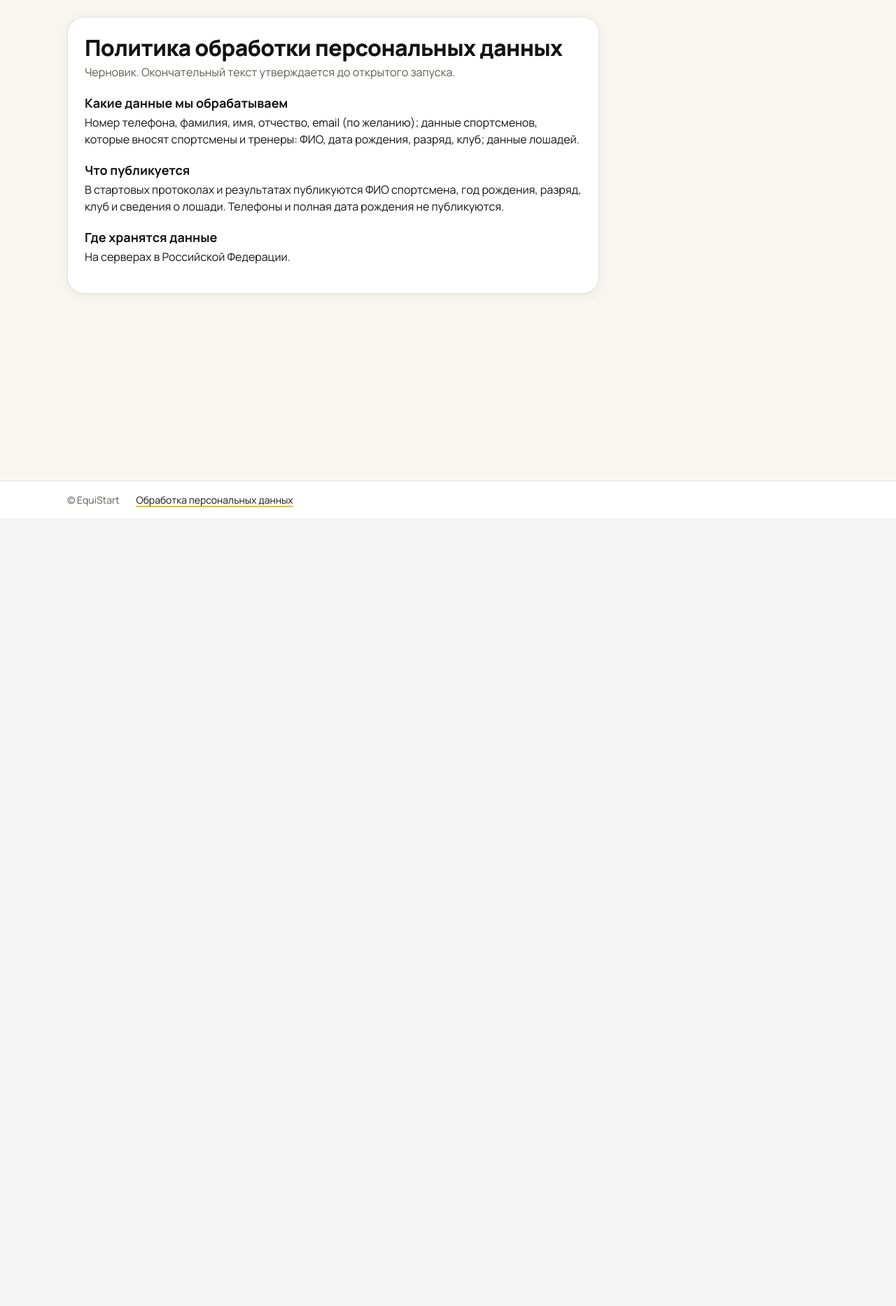
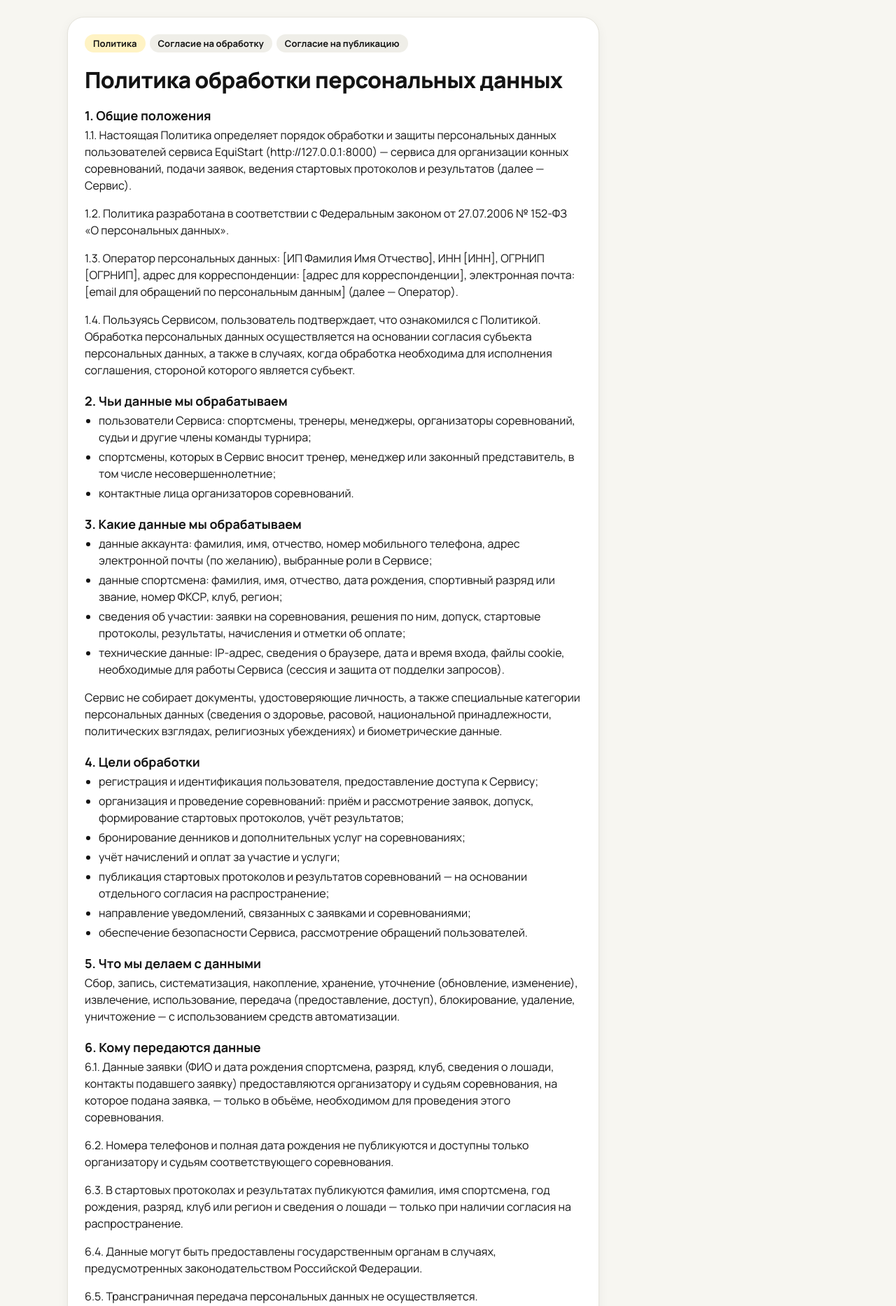
Before and after one commit to RediantDev/equistart, a Django app: page /privacy/ in a window 1280 px wide. Shown: the part 59-1926 px from the top of the page at 70% size. Before the commit the page ends 784 px from the top, so only its background shows below. Run offline with Django 5.2, Linux system fonts and the light colour scheme.

Commit message:
Черновики политики ПДн, согласия на обработку и согласия на публикацию в протоколах
Реквизиты оператора — из настроек (OPERATOR_*). Тексты требуют вычитки юристом.

Co-Authored-By: Claude Opus 5.5 <noreply@anthropic.com>
Claude-Session: https://claude.ai/code/session_01AfdbVfQHXKKnb6s2KHiYbA

```diff
--- a/apps/accounts/forms.py
+++ b/apps/accounts/forms.py
@@ -7,7 +7,7 @@ from . import throttle
 from .models import Category, User
 from .phone import normalize_phone
 
-PD_CONSENT_VERSION = "2026-10-draft"
+PD_CONSENT_VERSION = "2026-10-14"
 
 
 class PhoneField(forms.CharField):
--- a/apps/core/context_processors.py
+++ b/apps/core/context_processors.py
@@ -2,4 +2,4 @@ from django.conf import settings
 
 
 def site(request):
-    return {"SITE_NAME": settings.SITE_NAME}
+    return {"SITE_NAME": settings.SITE_NAME, "OPERATOR": settings.OPERATOR, "LEGAL_DOCS_VERSION": settings.LEGAL_DOCS_VERSION}
--- a/apps/core/urls.py
+++ b/apps/core/urls.py
@@ -7,6 +7,8 @@ app_name = "core"
 urlpatterns = [
     path("", views.calendar, name="calendar"),
     path("privacy/", views.privacy, name="privacy"),
+    path("consent/", views.consent, name="consent"),
+    path("publication-consent/", views.publication_consent, name="publication_consent"),
     path("health/live", views.health_live, name="health_live"),
     path("health/ready", views.health_ready, name="health_ready"),
 ]
--- a/apps/core/views.py
+++ b/apps/core/views.py
@@ -10,7 +10,15 @@ def calendar(request):
 
 
 def privacy(request):
-    return render(request, "core/privacy.html")
+    return render(request, "legal/privacy.html", {"doc": "privacy"})
+
+
+def consent(request):
+    return render(request, "legal/consent.html", {"doc": "consent"})
+
+
+def publication_consent(request):
+    return render(request, "legal/publication_consent.html", {"doc": "publication"})
 
 
 @never_cache
--- a/static/css/app.css
+++ b/static/css/app.css
@@ -59,6 +59,9 @@ a:hover { color: var(--text); text-decoration-color: var(--text); }
 .empty { text-align: center; padding: 40px var(--space-6); }
 .prose { max-width: 760px; }
 .prose p { margin: 0 0 var(--space-4); }
+.prose ul { margin: 0 0 var(--space-4); padding-left: 1.25em; display: flex; flex-direction: column; gap: var(--space-1); }
+.legal .h3 { margin-top: var(--space-6); }
+a.tag { text-decoration: none; }
 .prose .h3 { margin-top: var(--space-5); }
 
 /* Кнопки */
--- a/templates/core/privacy.html
+++ /dev/null
@@ -1,14 +0,0 @@
-{% extends "base.html" %}
-{% block title %}Обработка персональных данных — EquiStart{% endblock %}
-{% block content %}
-<article class="card prose">
-  <h1 class="h1">Политика обработки персональных данных</h1>
-  <p class="muted">Черновик. Окончательный текст утверждается до открытого запуска.</p>
-  <h2 class="h3">Какие данные мы обрабатываем</h2>
-  <p>Номер телефона, фамилия, имя, отчество, email (по желанию); данные спортсменов, которые вносят спортсмены и тренеры: ФИО, дата рождения, разряд, клуб; данные лошадей.</p>
-  <h2 class="h3">Что публикуется</h2>
-  <p>В стартовых протоколах и результатах публикуются ФИО спортсмена, год рождения, разряд, клуб и сведения о лошади. Телефоны и полная дата рождения не публикуются.</p>
-  <h2 class="h3">Где хранятся данные</h2>
-  <p>На серверах в Российской Федерации.</p>
-</article>
-{% endblock %}
--- /dev/null
+++ b/templates/legal/_operator.html
@@ -0,0 +1 @@
+{{ OPERATOR.name }}, ИНН {{ OPERATOR.inn }}, ОГРНИП {{ OPERATOR.ogrnip }}, адрес для корреспонденции: {{ OPERATOR.address }}, электронная почта: {{ OPERATOR.email }}
--- /dev/null
+++ b/templates/legal/base_legal.html
@@ -0,0 +1,12 @@
+{% extends "base.html" %}
+{% block content %}
+<article class="card prose legal">
+  <nav class="chips" aria-label="Документы" style="margin-bottom: var(--space-5);">
+    <a class="tag{% if doc == 'privacy' %} tag--lemon{% endif %}" href="{% url 'core:privacy' %}">Политика</a>
+    <a class="tag{% if doc == 'consent' %} tag--lemon{% endif %}" href="{% url 'core:consent' %}">Согласие на обработку</a>
+    <a class="tag{% if doc == 'publication' %} tag--lemon{% endif %}" href="{% url 'core:publication_consent' %}">Согласие на публикацию</a>
+  </nav>
+  {% block legal %}{% endblock %}
+  <p class="muted" style="margin-top: var(--space-6);">Редакция от {{ LEGAL_DOCS_VERSION }}.</p>
+</article>
+{% endblock %}
--- /dev/null
+++ b/templates/legal/privacy.html
@@ -0,0 +1,66 @@
+{% extends "legal/base_legal.html" %}
+{% block title %}Политика обработки персональных данных — EquiStart{% endblock %}
+{% block legal %}
+<h1 class="h1">Политика обработки персональных данных</h1>
+
+<h2 class="h3">1. Общие положения</h2>
+<p>1.1. Настоящая Политика определяет порядок обработки и защиты персональных данных пользователей сервиса EquiStart ({{ OPERATOR.site }}) — сервиса для организации конных соревнований, подачи заявок, ведения стартовых протоколов и результатов (далее — Сервис).</p>
+<p>1.2. Политика разработана в соответствии с Федеральным законом от 27.07.2006 № 152-ФЗ «О персональных данных».</p>
+<p>1.3. Оператор персональных данных: {% include "legal/_operator.html" %} (далее — Оператор).</p>
+<p>1.4. Пользуясь Сервисом, пользователь подтверждает, что ознакомился с Политикой. Обработка персональных данных осуществляется на основании согласия субъекта персональных данных, а также в случаях, когда обработка необходима для исполнения соглашения, стороной которого является субъект.</p>
+
+<h2 class="h3">2. Чьи данные мы обрабатываем</h2>
+<ul>
+  <li>пользователи Сервиса: спортсмены, тренеры, менеджеры, организаторы соревнований, судьи и другие члены команды турнира;</li>
+  <li>спортсмены, которых в Сервис вносит тренер, менеджер или законный представитель, в том числе несовершеннолетние;</li>
+  <li>контактные лица организаторов соревнований.</li>
+</ul>
+
+<h2 class="h3">3. Какие данные мы обрабатываем</h2>
+<ul>
+  <li>данные аккаунта: фамилия, имя, отчество, номер мобильного телефона, адрес электронной почты (по желанию), выбранные роли в Сервисе;</li>
+  <li>данные спортсмена: фамилия, имя, отчество, дата рождения, спортивный разряд или звание, номер ФКСР, клуб, регион;</li>
+  <li>сведения об участии: заявки на соревнования, решения по ним, допуск, стартовые протоколы, результаты, начисления и отметки об оплате;</li>
+  <li>технические данные: IP-адрес, сведения о браузере, дата и время входа, файлы cookie, необходимые для работы Сервиса (сессия и защита от подделки запросов).</li>
+</ul>
+<p>Сервис не собирает документы, удостоверяющие личность, а также специальные категории персональных данных (сведения о здоровье, расовой, национальной принадлежности, политических взглядах, религиозных убеждениях) и биометрические данные.</p>
+
+<h2 class="h3">4. Цели обработки</h2>
+<ul>
+  <li>регистрация и идентификация пользователя, предоставление доступа к Сервису;</li>
+  <li>организация и проведение соревнований: приём и рассмотрение заявок, допуск, формирование стартовых протоколов, учёт результатов;</li>
+  <li>бронирование денников и дополнительных услуг на соревнованиях;</li>
+  <li>учёт начислений и оплат за участие и услуги;</li>
+  <li>публикация стартовых протоколов и результатов соревнований — на основании отдельного согласия на распространение;</li>
+  <li>направление уведомлений, связанных с заявками и соревнованиями;</li>
+  <li>обеспечение безопасности Сервиса, рассмотрение обращений пользователей.</li>
+</ul>
+
+<h2 class="h3">5. Что мы делаем с данными</h2>
+<p>Сбор, запись, систематизация, накопление, хранение, уточнение (обновление, изменение), извлечение, использование, передача (предоставление, доступ), блокирование, удаление, уничтожение — с использованием средств автоматизации.</p>
+
+<h2 class="h3">6. Кому передаются данные</h2>
+<p>6.1. Данные заявки (ФИО и дата рождения спортсмена, разряд, клуб, сведения о лошади, контакты подавшего заявку) предоставляются организатору и судьям соревнования, на которое подана заявка, — только в объёме, необходимом для проведения этого соревнования.</p>
+<p>6.2. Номера телефонов и полная дата рождения не публикуются и доступны только организатору и судьям соответствующего соревнования.</p>
+<p>6.3. В стартовых протоколах и результатах публикуются фамилия, имя спортсмена, год рождения, разряд, клуб или регион и сведения о лошади — только при наличии согласия на распространение.</p>
+<p>6.4. Данные могут быть предоставлены государственным органам в случаях, предусмотренных законодательством Российской Федерации.</p>
+<p>6.5. Трансграничная передача персональных данных не осуществляется.</p>
+
+<h2 class="h3">7. Где и сколько хранятся данные</h2>
+<p>7.1. Запись, систематизация, накопление, хранение, уточнение и извлечение персональных данных граждан Российской Федерации осуществляются с использованием баз данных, находящихся на территории Российской Федерации.</p>
+<p>7.2. Данные аккаунта хранятся до удаления аккаунта или отзыва согласия. Сведения об участии в соревнованиях и опубликованные результаты хранятся в течение срока, необходимого для подтверждения спортивных результатов, но не более [срок, например 5 лет] после завершения соревнования, если иное не требуется по закону.</p>
+<p>7.3. По достижении целей обработки или при отзыве согласия данные удаляются или обезличиваются в течение 30 дней, если иное не предусмотрено законом.</p>
+
+<h2 class="h3">8. Как мы защищаем данные</h2>
+<p>Оператор принимает правовые, организационные и технические меры защиты: разграничение доступа по ролям, шифрование соединения (HTTPS), хранение паролей только в виде стойкого хеша, журналирование действий с данными, резервное копирование, ограничение числа попыток входа.</p>
+
+<h2 class="h3">9. Права субъекта персональных данных</h2>
+<p>Субъект вправе получить сведения об обработке своих данных, потребовать их уточнения, блокирования или уничтожения, если данные неполные, устаревшие, неточные или не являются необходимыми для заявленной цели, отозвать согласие на обработку и согласие на распространение, обжаловать действия Оператора в Роскомнадзоре или в суде.</p>
+<p>Запросы направляются на адрес электронной почты {{ OPERATOR.email }} или по адресу {{ OPERATOR.address }}. Оператор отвечает в течение 10 рабочих дней (срок может быть продлён на 5 рабочих дней с уведомлением).</p>
+
+<h2 class="h3">10. Данные несовершеннолетних</h2>
+<p>Данные несовершеннолетнего спортсмена вносятся в Сервис его законным представителем либо тренером или менеджером, который подтверждает наличие согласия законного представителя на обработку и на распространение данных.</p>
+
+<h2 class="h3">11. Изменение Политики</h2>
+<p>Оператор вправе изменять Политику. Новая редакция вступает в силу с момента публикации на этой странице. Актуальная редакция всегда доступна по адресу {{ OPERATOR.site }}/privacy/.</p>
+{% endblock %}
--- a/templates/partials/field.html
+++ b/templates/partials/field.html
@@ -10,7 +10,7 @@
   {% elif field.field.widget.input_type == 'checkbox' %}
     <label class="check">
       {{ field }}
-      <span>{{ field.label }}{% if consent_link %} (<a href="{% url 'core:privacy' %}" target="_blank" rel="noopener">политика</a>){% endif %}</span>
+      <span>{{ field.label }}{% if consent_link %} на условиях <a href="{% url 'core:consent' %}" target="_blank" rel="noopener">согласия</a> и <a href="{% url 'core:privacy' %}" target="_blank" rel="noopener">политики</a>{% endif %}</span>
     </label>
   {% else %}
     <label class="field__label" for="{{ field.id_for_label }}">{{ field.label }}{% if not field.field.required %} <span class="field__optional">необязательно</span>{% endif %}</label>
```
Also changed, not shown: apps/core/tests/test_core.py (+6 -3 lines), config/settings.py (+17 -0 lines), templates/legal/consent.html (added, +23 -0 lines), templates/legal/publication_consent.html (added, +27 -0 lines), 1 other file.
